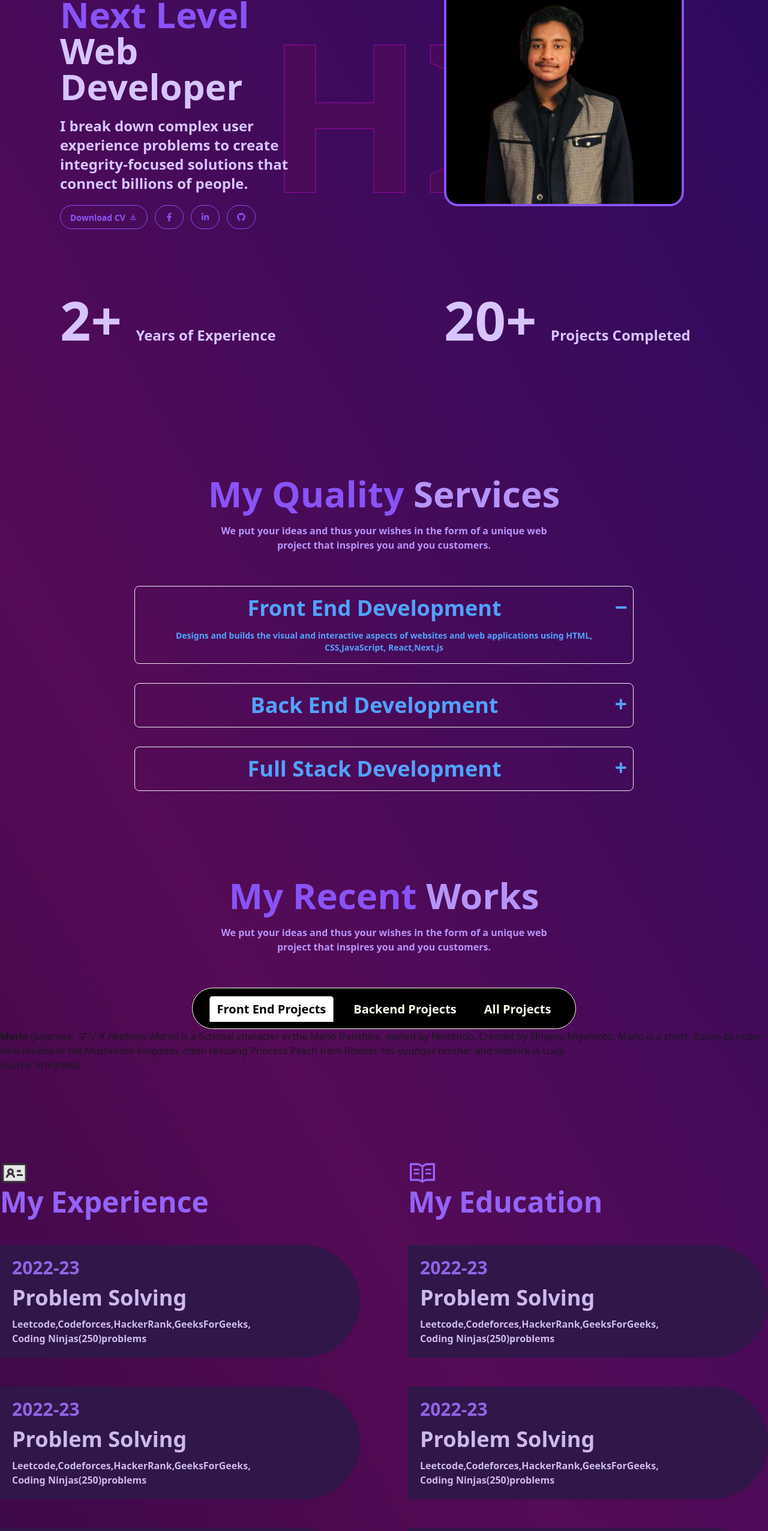
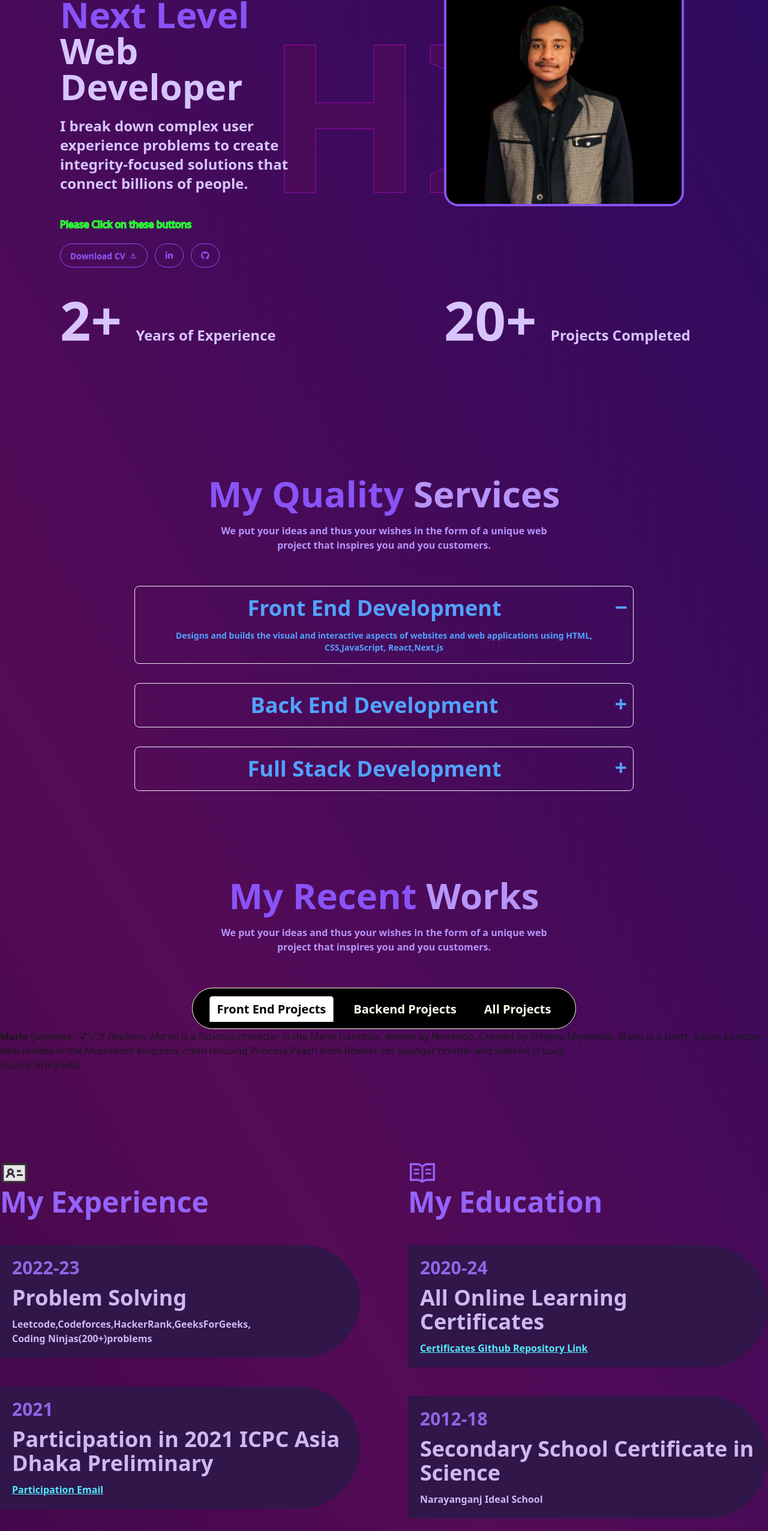
Before and after one commit to bibek-totol/My-Portfolio, a React (Vite) app: page / in a window 1280 px wide. Shown: the part 232-2785 px from the top of the page at 60% size. Built offline with nearby package versions, Linux system fonts and the light colour scheme.

Commit message:
add necessary links and give real data on experience and education

```diff
--- a/src/App.css
+++ b/src/App.css
@@ -3,6 +3,14 @@
     /* Prefix required. Even Firefox only supports the -webkit- prefix */
     -webkit-text-stroke-width: 1px;
     -webkit-text-stroke-color: #da0de9;
+  }
+
+
+
+  .pookie2{
+    /* Prefix required. Even Firefox only supports the -webkit- prefix */
+    -webkit-text-stroke-width: 2px;
+    -webkit-text-stroke-color: #2bf835;
   }
 
 
--- a/src/Banner1.jsx
+++ b/src/Banner1.jsx
@@ -40,11 +40,15 @@ export default function Banner1() {
           I break down complex user experience problems to create integrity-focused solutions that connect billions of people.
         </p>
 
+
+
+        <p className='pookie2 mt-10   text-cyan-400'>Please Click on these buttons</p>
+
         <div className='flex gap-3'>
+
           <button className='btn btn-outline text-[#8953F7] rounded-full p-4 mt-5'>Download CV <MdOutlineFileDownload /></button>
-          <button className='btn btn-outline text-[#8953F7] rounded-full p-4 mt-5'><FaFacebookF /></button>
-          <button className='btn btn-outline text-[#8953F7] rounded-full p-4 mt-5'><FaLinkedinIn /></button>
-          <button className='btn btn-outline text-[#8953F7] rounded-full p-4 mt-5'><FaGithub /></button>
+          <button className='btn btn-outline text-[#8953F7] rounded-full p-4 mt-5'><a href='https://www.linkedin.com/in/bibek-bhowmick-1a0646206/'><FaLinkedinIn /></a></button>
+          <button className='btn btn-outline text-[#8953F7] rounded-full p-4 mt-5'><a href='https://github.com/bibekbowmick2-2?tab=repositories'><FaGithub /></a></button>
         </div>
         </motion.div>
 
--- a/src/Experience.jsx
+++ b/src/Experience.jsx
@@ -13,17 +13,18 @@ export default function Experience() {
         <p className='text-2xl lg:text-3xl font-bold text-[#9065E5]'>2022-23</p>
         <p className='text-3xl lg:text-4xl font-bold text-[#CCBAEF]'>Problem Solving</p>
         <p className='text-1xl  font-bold text-[#CCBAEF]  '>Leetcode,Codeforces,HackerRank,GeeksForGeeks,
-        <br/>Coding Ninjas(250)problems</p>
+        <br/>Coding Ninjas(200+)problems</p>
 
         </div>
 
 
 
         <div className='bg-[#301649] hover:bg-[#834EF0] transition duration-300 rounded-r-full flex flex-col gap-y-3 p-5 mt-12 '>
-        <p className='text-2xl lg:text-3xl font-bold text-[#9065E5]'>2022-23</p>
-        <p className='text-3xl lg:text-4xl font-bold text-[#CCBAEF]'>Problem Solving</p>
-        <p className='text-1xl  font-bold text-[#CCBAEF]  '>Leetcode,Codeforces,HackerRank,GeeksForGeeks,
-        <br/>Coding Ninjas(250)problems</p>
+        <p className='text-2xl lg:text-3xl font-bold text-[#9065E5]'>2021</p>
+        <p className='text-3xl lg:text-4xl font-bold text-[#CCBAEF]'>Participation in 2021 ICPC Asia Dhaka Preliminary</p>
+
+        <a className='font-bold underline text-cyan-300' href='https://ibb.co.com/j9Pj34rt'>Participation Email</a>
+
 
         </div>
 
@@ -31,20 +32,35 @@ export default function Experience() {
 
 
         <div className='bg-[#301649] hover:bg-[#834EF0] transition duration-300 rounded-r-full flex flex-col gap-y-3 p-5 mt-12 '>
-        <p className='text-2xl lg:text-3xl font-bold text-[#9065E5]'>2022-23</p>
-        <p className='text-3xl lg:text-4xl font-bold text-[#CCBAEF]'>Problem Solving</p>
-        <p className='text-1xl  font-bold text-[#CCBAEF]  '>Leetcode,Codeforces,HackerRank,GeeksForGeeks,
-        <br/>Coding Ninjas(250)problems</p>
+        <p className='text-2xl lg:text-3xl font-bold text-[#9065E5]'>2024</p>
+        <p className='text-3xl lg:text-4xl font-bold text-[#CCBAEF]'>Internship</p>
+        <p className='text-1xl  font-bold text-[#CCBAEF]  '>Website and System Penetration Testing(ByteCapsuleIT)</p>
 
         </div>
 
 
 
         <div className='bg-[#301649] hover:bg-[#834EF0] transition duration-300 rounded-r-full flex flex-col gap-y-3 p-5 mt-12 '>
-        <p className='text-2xl lg:text-3xl font-bold text-[#9065E5]'>2022-23</p>
-        <p className='text-3xl lg:text-4xl font-bold text-[#CCBAEF]'>Problem Solving</p>
-        <p className='text-1xl  font-bold text-[#CCBAEF]  '>Leetcode,Codeforces,HackerRank,GeeksForGeeks,
-        <br/>Coding Ninjas(250)problems</p>
+        <p className='text-2xl lg:text-3xl font-bold text-[#9065E5]'>2023-(Running)</p>
+        <p className='text-3xl lg:text-4xl font-bold text-[#CCBAEF]'>Project Development</p>
+        <p className='text-1xl  font-bold text-[#CCBAEF]  '>Built around 20+ projects. Submitted in Github</p>
+
+        </div>
+
+
+        <div className='bg-[#301649] hover:bg-[#834EF0] transition duration-300 rounded-r-full flex flex-col gap-y-3 p-5 mt-12 '>
+        <p className='text-2xl lg:text-3xl font-bold text-[#9065E5]'>2022-24</p>
+        <p className='text-3xl lg:text-4xl font-bold text-[#CCBAEF]'>General Member</p>
+        <p className='text-1xl  font-bold text-[#CCBAEF]  '>BAUET COMPUTER SOCIETY</p>
+
+        </div>
+
+
+
+        <div className='bg-[#301649] hover:bg-[#834EF0] transition duration-300 rounded-r-full flex flex-col gap-y-3 p-5 mt-12 '>
+        <p className='text-2xl lg:text-3xl font-bold text-[#9065E5]'>2022-24</p>
+        <p className='text-3xl lg:text-4xl font-bold text-[#CCBAEF]'>Participation in Programming Contest</p>
+        <p className='text-1xl  font-bold text-[#CCBAEF]  '>BAUET(Mindstrom(1.0,2.0))</p>
 
         </div>
 
@@ -59,21 +75,14 @@ export default function Experience() {
       <span><AiOutlineRead /></span>
            My Education
         </p>
-        <div className='bg-[#301649] hover:bg-[#834EF0] transition duration-300 rounded-r-full flex flex-col gap-y-3 p-5 mt-12 '>
-        <p className='text-2xl lg:text-3xl font-bold text-[#9065E5]'>2022-23</p>
-        <p className='text-3xl lg:text-4xl font-bold text-[#CCBAEF]'>Problem Solving</p>
-        <p className='text-1xl  font-bold text-[#CCBAEF]  '>Leetcode,Codeforces,HackerRank,GeeksForGeeks,
-        <br/>Coding Ninjas(250)problems</p>
-
-        </div>
-
 
 
         <div className='bg-[#301649] hover:bg-[#834EF0] transition duration-300 rounded-r-full flex flex-col gap-y-3 p-5 mt-12 '>
-        <p className='text-2xl lg:text-3xl font-bold text-[#9065E5]'>2022-23</p>
-        <p className='text-3xl lg:text-4xl font-bold text-[#CCBAEF]'>Problem Solving</p>
-        <p className='text-1xl  font-bold text-[#CCBAEF]  '>Leetcode,Codeforces,HackerRank,GeeksForGeeks,
-        <br/>Coding Ninjas(250)problems</p>
+        <p className='text-2xl lg:text-3xl font-bold text-[#9065E5]'>2020-24</p>
+        <p className='text-3xl lg:text-4xl font-bold text-[#CCBAEF]'>All Online Learning Certificates</p>
+        <p className='text-1xl  font-bold text-[#CCBAEF]  '><a className='font-bold underline text-cyan-300' href='https://github.com/bibekbowmick2-2/Online-learning-Certificates'>
+          Certificates Github Repository Link
+        </a></p>
 
         </div>
 
@@ -81,22 +90,34 @@ export default function Experience() {
 
 
         <div className='bg-[#301649] hover:bg-[#834EF0] transition duration-300 rounded-r-full flex flex-col gap-y-3 p-5 mt-12 '>
-        <p className='text-2xl lg:text-3xl font-bold text-[#9065E5]'>2022-23</p>
-        <p className='text-3xl lg:text-4xl font-bold text-[#CCBAEF]'>Problem Solving</p>
-        <p className='text-1xl  font-bold text-[#CCBAEF]  '>Leetcode,Codeforces,HackerRank,GeeksForGeeks,
-        <br/>Coding Ninjas(250)problems</p>
+        <p className='text-2xl lg:text-3xl font-bold text-[#9065E5]'>2012-18</p>
+        <p className='text-3xl lg:text-4xl font-bold text-[#CCBAEF]'>Secondary School Certificate in Science</p>
+        <p className='text-1xl  font-bold text-[#CCBAEF]  '>Narayanganj Ideal School </p>
 
         </div>
 
 
 
         <div className='bg-[#301649] hover:bg-[#834EF0] transition duration-300 rounded-r-full flex flex-col gap-y-3 p-5 mt-12 '>
-        <p className='text-2xl lg:text-3xl font-bold text-[#9065E5]'>2022-23</p>
-        <p className='text-3xl lg:text-4xl font-bold text-[#CCBAEF]'>Problem Solving</p>
-        <p className='text-1xl  font-bold text-[#CCBAEF]  '>Leetcode,Codeforces,HackerRank,GeeksForGeeks,
-        <br/>Coding Ninjas(250)problems</p>
+        <p className='text-2xl lg:text-3xl font-bold text-[#9065E5]'>2018-20</p>
+        <p className='text-3xl lg:text-4xl font-bold text-[#CCBAEF]'>Higher Secondary Certificate in Science </p>
+        <p className='text-1xl  font-bold text-[#CCBAEF]  '>Government Tolaram College</p>
 
         </div>
+
+
+
+
+        <div className='bg-[#301649] hover:bg-[#834EF0] transition duration-300 rounded-r-full flex flex-col gap-y-3 p-5 mt-12 '>
+        <p className='text-2xl lg:text-3xl font-bold text-[#9065E5]'>2020-24</p>
+        <p className='text-3xl lg:text-4xl font-bold text-[#CCBAEF]'>Bachelor of Science in Computer Science and Engineering</p>
+        <p className='text-1xl  font-bold text-[#CCBAEF]  '>Bangladesh Army University of Engineering and Technology</p>
+
+        </div>
+
+
+
+
 
       </div>
 
```
